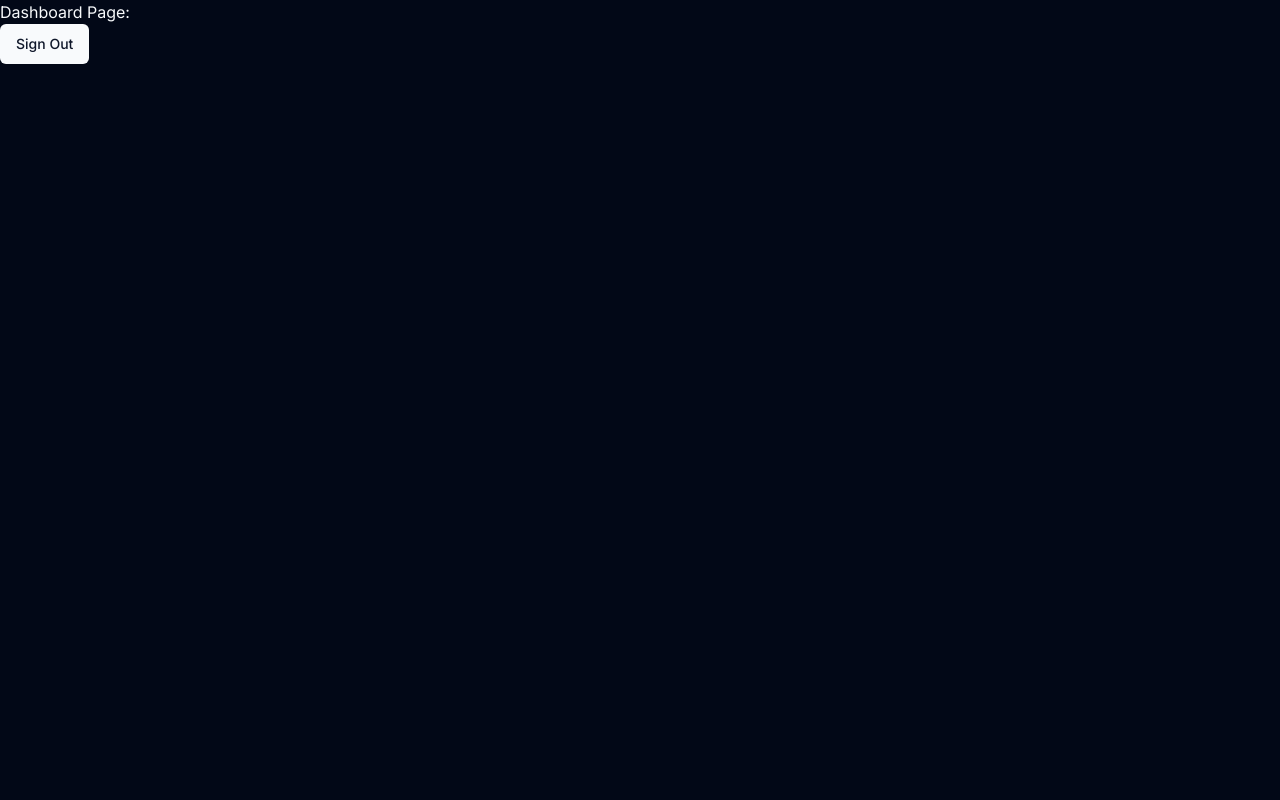
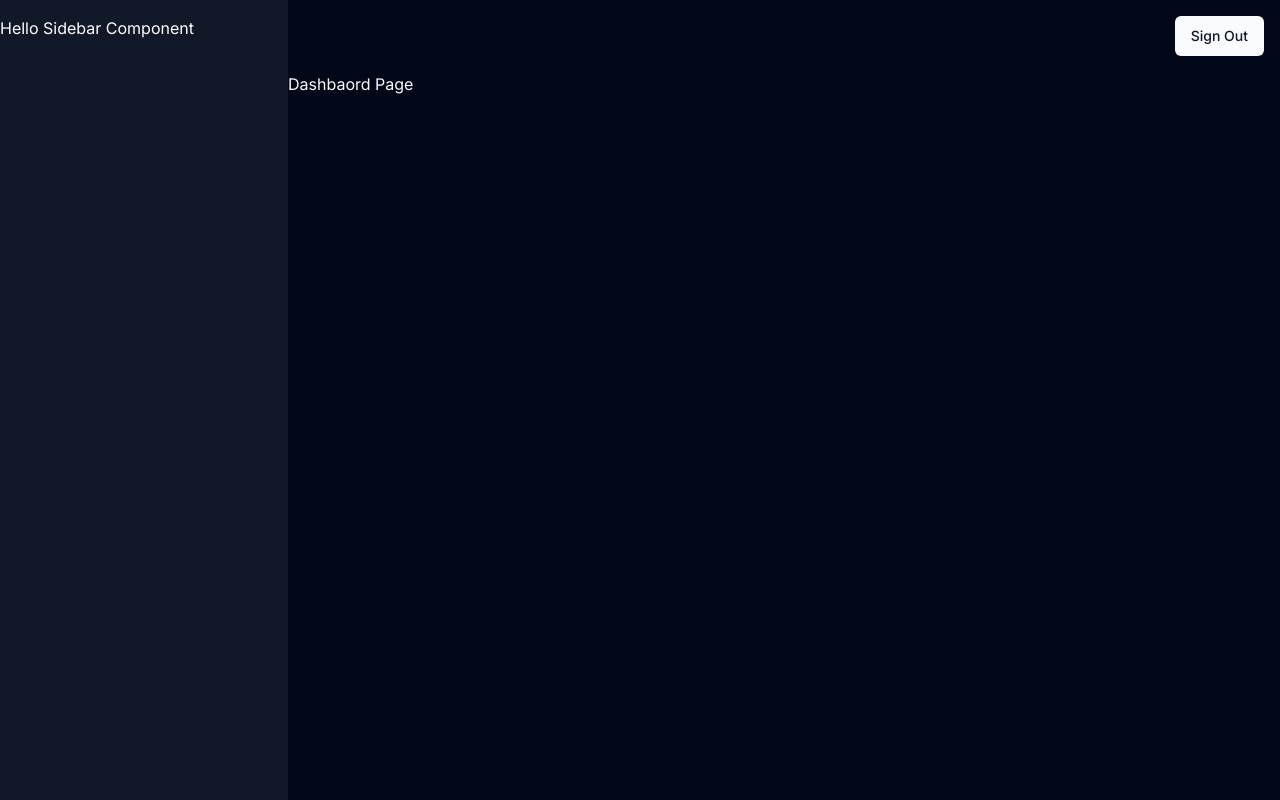
Before and after one commit to vanthaiunghoa/CrumbAI, a Next.js app in the folder FRONTEND/crumbai/: page /dashboard in a window 1280 px wide. Built offline with nearby package versions, Linux system fonts and the light colour scheme; no server answers.

Commit message:
add: setup dashboard sidebar & navbar components

```diff
--- a/FRONTEND/crumbai/app/(dashboard)/(routes)/dashboard/page.tsx
+++ b/FRONTEND/crumbai/app/(dashboard)/(routes)/dashboard/page.tsx
@@ -1,15 +1,13 @@
-import Link from 'next/link'
-import { Button } from "@/components/ui/button";
-import { getServerSession } from 'next-auth';
+// import Link from 'next/link'
+// import { getServerSession } from 'next-auth';
+// const session = await getServerSession();
+// session?.user?.email
 
-const DashboardPage = async () => {
-  const session = await getServerSession();
-
+const DashboardPage = () => {
   return (
-    <>
-      <p>Dashboard Page: {session?.user?.email}</p>
-      <Link href="/api/auth/signout"><Button>Sign Out</Button></Link>
-    </>
+    <div>
+      <p>Dashbaord Page</p>
+    </div>
   );
 };
 
--- /dev/null
+++ b/FRONTEND/crumbai/app/(dashboard)/layout.tsx
@@ -0,0 +1,22 @@
+import Navbar from "@/components/navbar";
+import Sidebar from "@/components/sidebar";
+
+const DashboardLayout = ({
+    children
+}: {
+    children: React.ReactNode;
+}) => {
+    return (
+        <div className="h-full relative">
+            <div className="hidden h-full md:flex md:w-72 md:flex-col md:fixed md:inset-y-0 z-[80] bg-gray-900">
+                <Sidebar />
+            </div>
+            <main className="md: pl-72">
+                <Navbar />
+                {children}
+            </main>
+        </div>
+    )
+}
+
+export default DashboardLayout
--- /dev/null
+++ b/FRONTEND/crumbai/components/navbar.tsx
@@ -0,0 +1,18 @@
+import { Button } from "@/components/ui/button";
+import { Menu } from "lucide-react";
+import Link from "next/link";
+
+const Navbar = () => {
+    return (
+        <div className="flex items-center p-4">
+            <Button variant="ghost" size="icon" className="md:hidden">
+                <Menu />
+            </Button>
+            <div className="flex w-full justify-end">
+                <Link href="/api/auth/signout"><Button>Sign Out</Button></Link>
+            </div>
+        </div>
+    )
+}
+
+export default Navbar;
--- /dev/null
+++ b/FRONTEND/crumbai/components/sidebar.tsx
@@ -0,0 +1,11 @@
+"use client";
+
+const Sidebar = () => {
+    return (
+        <div className="space-y-4 py-4 flex flex-col h-full bg-[#111827] text-white">
+            Hello Sidebar Component
+        </div>
+    )
+}
+
+export default Sidebar;
```
